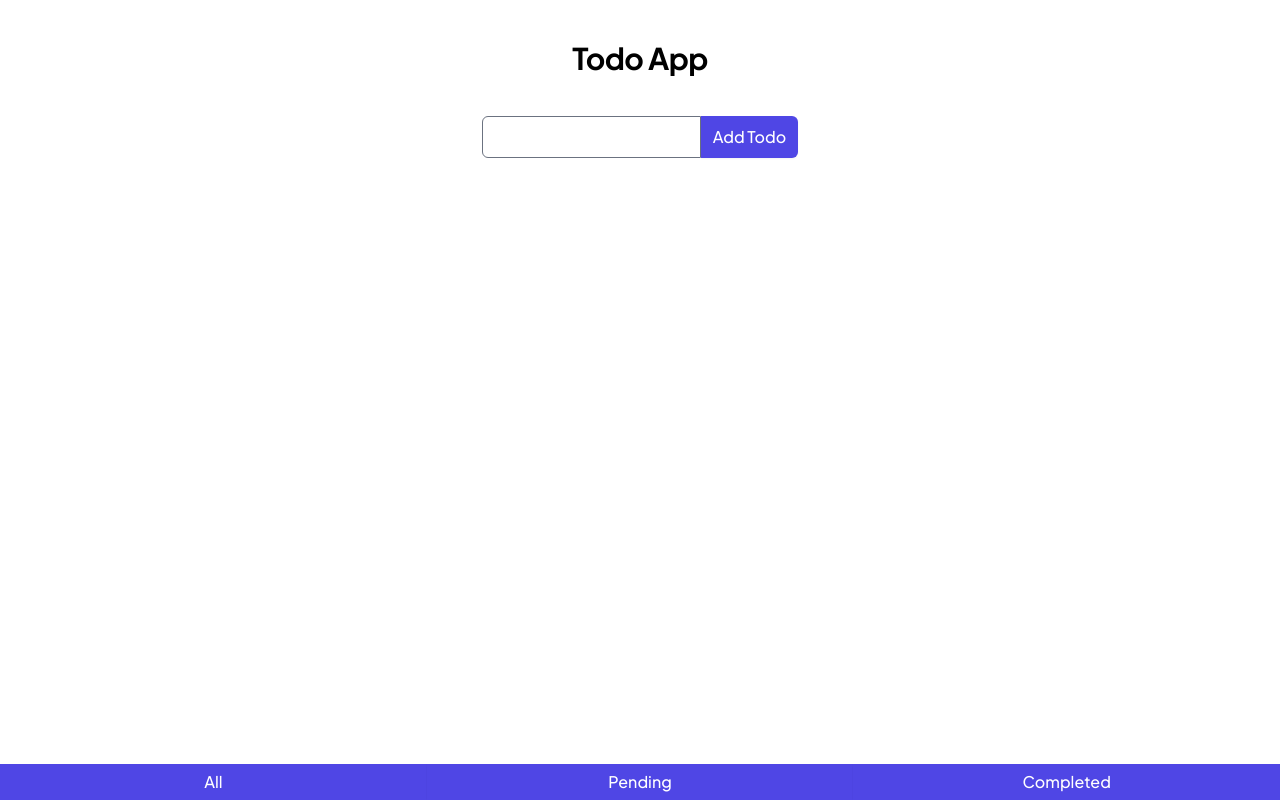
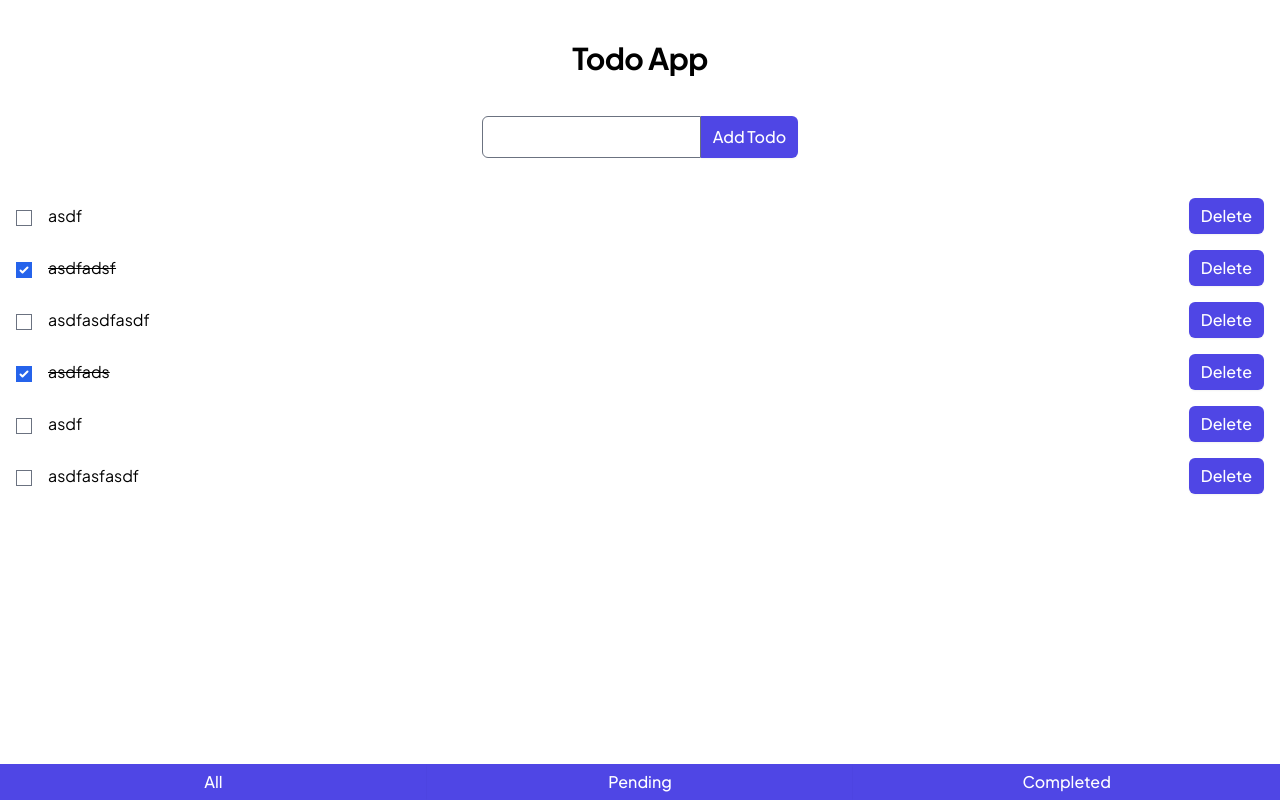
Before and after one commit to the-special-character/fs-7, a React (Vite) app: page / in a window 1280 px wide. Built offline with nearby package versions, Linux system fonts and the light colour scheme; data requests are answered from the project's data file.

Commit message:
commit code

```diff
--- /dev/null
+++ b/db.json
@@ -0,0 +1,34 @@
+{
+  "todoList": [
+    {
+      "text": "asdf",
+      "isDone": false,
+      "id": 5
+    },
+    {
+      "text": "asdfadsf",
+      "isDone": true,
+      "id": 6
+    },
+    {
+      "text": "asdfasdfasdf",
+      "isDone": false,
+      "id": 7
+    },
+    {
+      "text": "asdfads",
+      "isDone": true,
+      "id": 8
+    },
+    {
+      "text": "asdf",
+      "isDone": false,
+      "id": 9
+    },
+    {
+      "text": "asdfasfasdf",
+      "isDone": false,
+      "id": 10
+    }
+  ]
+}
--- a/package.json
+++ b/package.json
@@ -7,13 +7,15 @@
     "dev": "vite",
     "build": "tsc && vite build",
     "lint": "eslint src --ext ts,tsx --report-unused-disable-directives --max-warnings 0",
-    "preview": "vite preview"
+    "preview": "vite preview",
+    "server": "json-server --watch db.json"
   },
   "dependencies": {
     "@tailwindcss/aspect-ratio": "^0.4.2",
     "@tailwindcss/forms": "^0.5.3",
     "@types/react-addons-shallow-compare": "^0.14.22",
     "clsx": "^1.2.1",
+    "json-server": "^0.17.3",
     "react": "^18.2.0",
     "react-addons-shallow-compare": "^15.6.3",
     "react-dom": "^18.2.0"
--- a/src/App.tsx
+++ b/src/App.tsx
@@ -1,4 +1,10 @@
-import React, { useRef, useState, useCallback, useMemo } from "react";
+import React, {
+  useRef,
+  useState,
+  useCallback,
+  useMemo,
+  useEffect,
+} from "react";
 import TodoForm from "./components/todoForm";
 import TodoList from "./components/todoList";
 import TodoFilter from "./components/todoFilter";
@@ -26,42 +32,71 @@ const App = () => {
 
   const inputRef = useRef<HTMLInputElement>(null);
 
-  const addTodo = useCallback((event: React.FormEvent<HTMLFormElement>) => {
+  const addTodo = useCallback(
+    async (event: React.FormEvent<HTMLFormElement>) => {
+      try {
         event.preventDefault();
         const inputEle = inputRef.current;
+
         if (inputEle) {
           const todoText = inputEle.value;
+          const res = await fetch("http://localhost:3000/todoList", {
+            method: "POST",
+            body: JSON.stringify({
+              text: todoText,
+              isDone: false,
+            }),
+            headers: {
+              "Content-Type": "application/json",
+              Accept: "application/json",
+            },
+          });
+          const json = await res.json();
+
           setTodoList((val) => {
-        return [
-          ...val,
-          { id: new Date().valueOf(), text: todoText, isDone: false },
-        ];
+            return [...val, json];
           });
           inputEle.value = "";
         }
+      } catch (error) {}
+    },
+    []
+  );
+
+  const updateTodo = useCallback(async (x: TodoItemType) => {
+    try {
+      const res = await fetch(`http://localhost:3000/todoList/${x.id}`, {
+        method: "PUT",
+        body: JSON.stringify({ ...x, isDone: !x.isDone }),
+        headers: {
+          "Content-Type": "application/json",
+          Accept: "application/json",
+        },
+      });
+      const json = await res.json();
+
+      setTodoList((val) => {
+        const index = val.findIndex((item) => item.id === x.id);
+        return [...val.slice(0, index), json, ...val.slice(index + 1)];
+      });
+    } catch (error) {}
   }, []);
 
-  const updateTodo = useCallback((x: TodoItemType) => {
-    setTodoList((val) => {
-      const index = val.findIndex((item) => item.id === x.id);
-      return [
-        ...val.slice(0, index),
-        { ...val[index], isDone: !x.isDone },
-        ...val.slice(index + 1),
-      ];
+  const deleteTodo = useCallback(async (x: TodoItemType) => {
+    try {
+      await fetch(`http://localhost:3000/todoList/${x.id}`, {
+        method: "DELETE",
       });
-  }, []);
-
-  const deleteTodo = useCallback((x: TodoItemType) => {
       setTodoList((val) => {
         const index = val.findIndex((item) => item.id === x.id);
         return [...val.slice(0, index), ...val.slice(index + 1)];
       });
+    } catch (error) {}
   }, []);
 
-  const chnageFilterType = useCallback((filterType: FilterType) => {
-    setFilterType(filterType);
-  }, []);
+  // const chnageFilterType = useCallback((filterType: FilterType) => {
+  //   setFilterType(filterType);
+  // }, []);
 
   const btns = useMemo(
     () => [
@@ -71,6 +106,23 @@ const App = () => {
     ],
     []
   );
+
+  const loadTodo = async (ft) => {
+    try {
+      let url = "http://localhost:3000/todoList";
+      if (ft !== "all") {
+        url = `${url}?isDone=${ft === "completed"}`;
+      }
+      const res = await fetch(url);
+      const json = await res.json();
+      setTodoList(json);
+    } catch (error) {}
+  };
+
+  // component Did Mount
+  useEffect(() => {
+    loadTodo("all");
+  }, []);
 
   return (
     <main className="flex flex-col h-screen">
@@ -82,7 +134,7 @@ const App = () => {
         updateTodo={updateTodo}
         deleteTodo={deleteTodo}
       />
-      <TodoFilter chnageFilterType={chnageFilterType} btns={btns} />
+      <TodoFilter chnageFilterType={loadTodo} btns={btns} />
     </main>
   );
 };
--- a/src/components/todoList/index.tsx
+++ b/src/components/todoList/index.tsx
@@ -15,11 +15,11 @@ const TodoList = memo(
     return (
       <section id="todoList" className="flex flex-1 flex-col mx-4 my-10 gap-4">
         {todoList.map((x: TodoItemType) => {
-          if (
-            filterType === FilterType.all ||
-            (filterType === FilterType.pending && !x.isDone) ||
-            (filterType === FilterType.completed && x.isDone)
-          ) {
+          // if (
+          //   filterType === FilterType.all ||
+          //   (filterType === FilterType.pending && !x.isDone) ||
+          //   (filterType === FilterType.completed && x.isDone)
+          // ) {
           return (
             <TodoItem
               key={x.id}
@@ -28,8 +28,8 @@ const TodoList = memo(
               deleteTodo={deleteTodo}
             />
           );
-          }
-          return null;
+          // }
+          // return null;
         })}
       </section>
     );
```
Also changed, not shown: 1 other file (tests, documents, lock files or other folders). Lines whose indentation alone changed are shown as unchanged.
